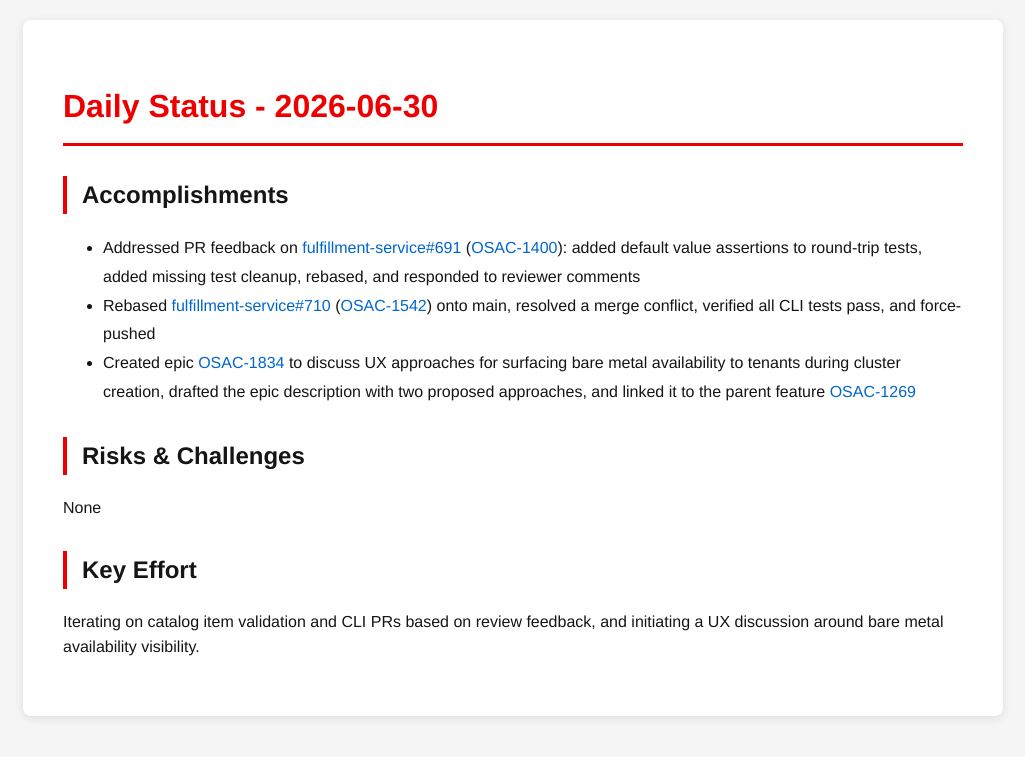
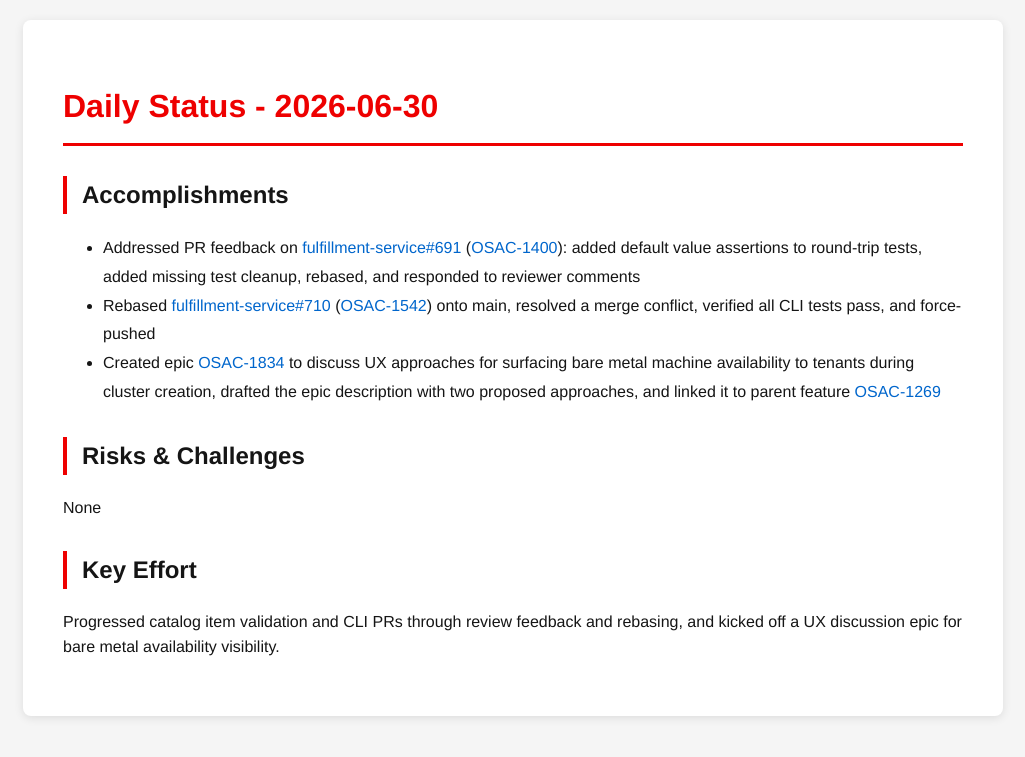
Before and after one commit to tzvatot/daily-status, a Jekyll site: the page built from 2026-06-30.md, in a window 1280 px wide. Shown: the top 757 px of the page, without its empty margins (127-1152 px from the left). Built offline with Jekyll 4.4.1, drawn with Linux system fonts in a browser that asks for light colours.

Commit message:
Daily status update - 2026-06-30

```diff
--- a/2026-06-30.md
+++ b/2026-06-30.md
@@ -9,10 +9,10 @@ date: 2026-06-30
 ## Accomplishments
 - Addressed PR feedback on [fulfillment-service#691](https://github.com/osac-project/fulfillment-service/pull/691) ([OSAC-1400](https://redhat.atlassian.net/browse/OSAC-1400)): added default value assertions to round-trip tests, added missing test cleanup, rebased, and responded to reviewer comments
 - Rebased [fulfillment-service#710](https://github.com/osac-project/fulfillment-service/pull/710) ([OSAC-1542](https://redhat.atlassian.net/browse/OSAC-1542)) onto main, resolved a merge conflict, verified all CLI tests pass, and force-pushed
-- Created epic [OSAC-1834](https://redhat.atlassian.net/browse/OSAC-1834) to discuss UX approaches for surfacing bare metal availability to tenants during cluster creation, drafted the epic description with two proposed approaches, and linked it to the parent feature [OSAC-1269](https://redhat.atlassian.net/browse/OSAC-1269)
+- Created epic [OSAC-1834](https://redhat.atlassian.net/browse/OSAC-1834) to discuss UX approaches for surfacing bare metal machine availability to tenants during cluster creation, drafted the epic description with two proposed approaches, and linked it to parent feature [OSAC-1269](https://redhat.atlassian.net/browse/OSAC-1269)
 
 ## Risks & Challenges
 None
 
 ## Key Effort
-Iterating on catalog item validation and CLI PRs based on review feedback, and initiating a UX discussion around bare metal availability visibility.
+Progressed catalog item validation and CLI PRs through review feedback and rebasing, and kicked off a UX discussion epic for bare metal availability visibility.
```
